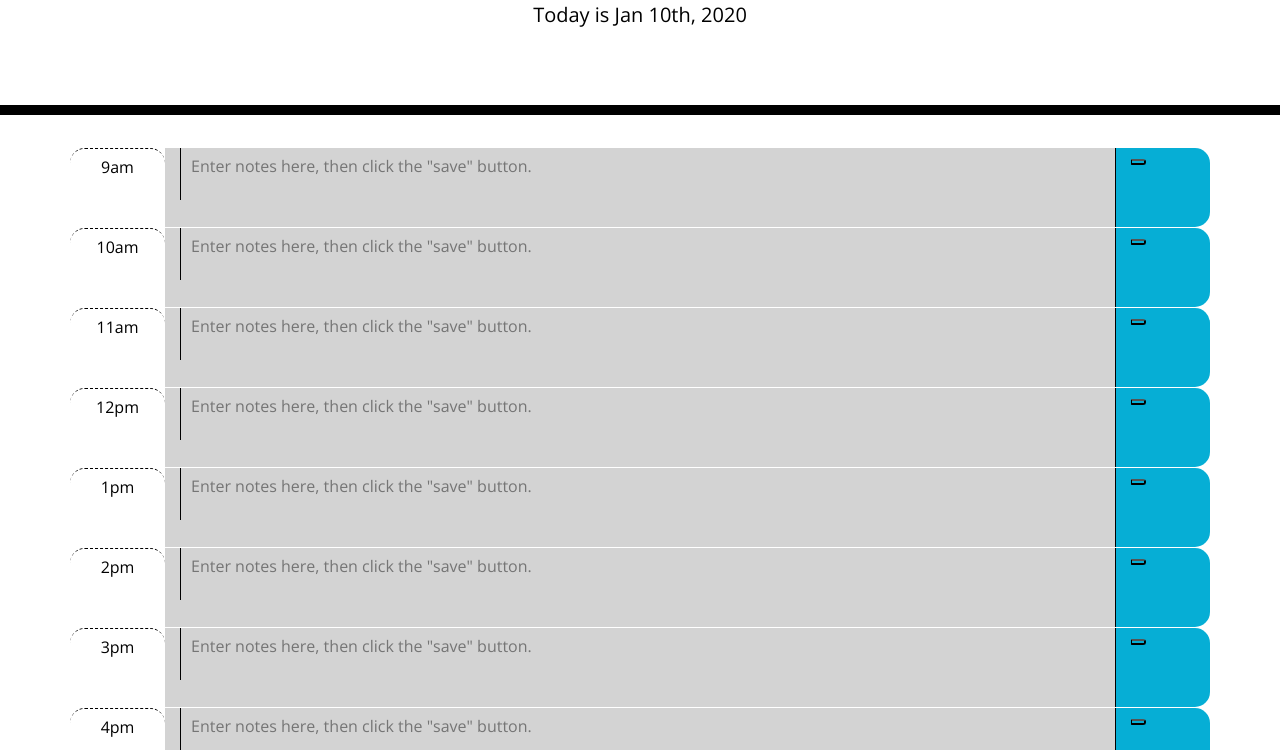
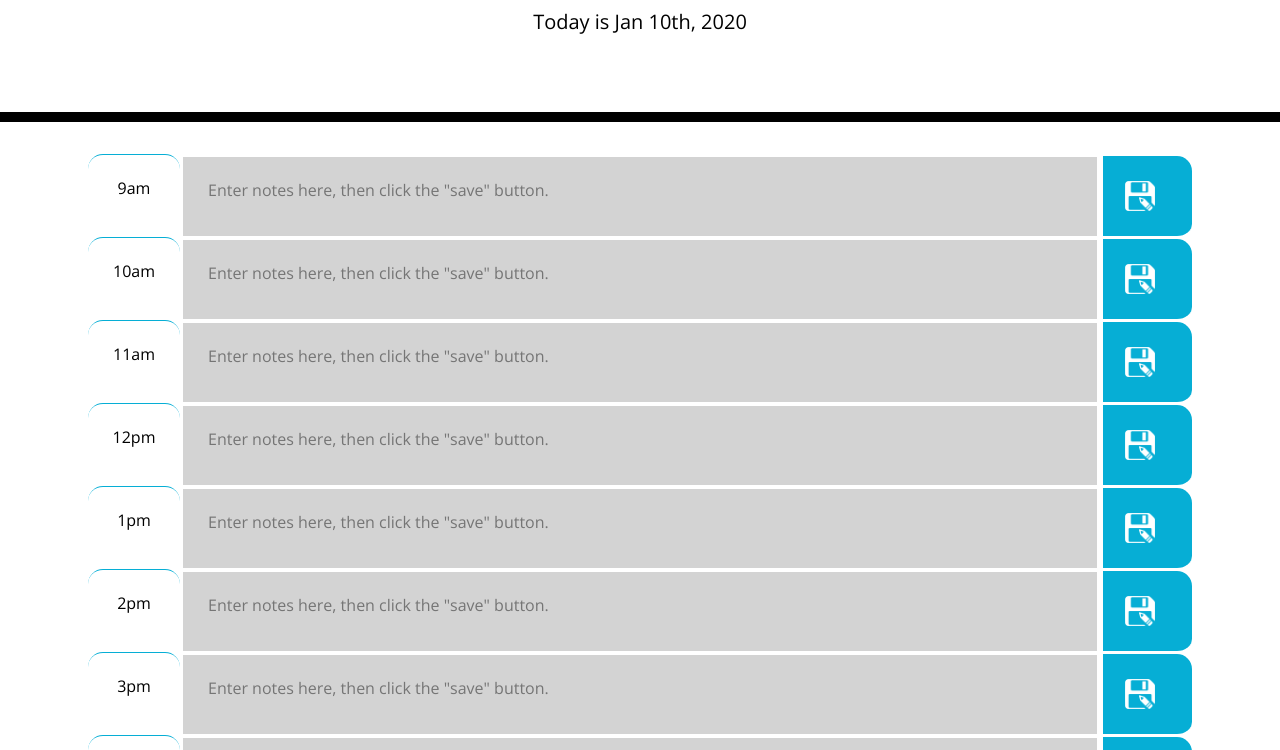
Before and after one commit to mhitchi/day-planner, a plain HTML site: page index.html in a window 1280 px wide. Shown: the part 189-939 px from the top of the page. Drawn offline with nearby package versions, Linux system fonts and the light colour scheme.

Commit message:
icon showing, styling added

```diff
--- a/assets/css/style.css
+++ b/assets/css/style.css
@@ -9,14 +9,14 @@ textarea{
   width: 90%;
   border: none;
   resize: none;
-  color: #000000;
-  border-left: 1px solid black;
+  color: black;
   padding: 10px;
+  margin-top: 15px;
 }
 
 .textarea {
   background-color: honeydew;
-
+  border: 3px solid white;
 }
 
 .jumbotron {
@@ -40,13 +40,13 @@ textarea{
 .row {
   white-space: pre-wrap;
   height: 80px;
-  border-top: 1px solid white;;
+  margin: 3px 3px;
 }
 
 .hour {
-  background-color: #ffffff;
+  background-color: white;
   color: #000000;
-  border-top: 1px dashed #000000;
+  border-top: 1px solid #06AED5;
 }
 
 .past {
@@ -65,7 +65,9 @@ textarea{
 }
 
 .saveBtn {
-  border-left: 1px solid black;
+  margin-top: 2px;
+  border-left: 3px solid white;
+  border-bottom: 3px solid white;
   border-top-right-radius: 15px;
   border-bottom-right-radius: 15px;
   background-color: #06AED5;
@@ -77,7 +79,17 @@ textarea{
   transition: all .3s ease-in-out;
 }
 
-#saveButton {
-  width: 50px;
-  height: 50px;
+.mySaveBtn {
+  margin: 25px 7px;
+  width: 30px;
+  height:30px;
+  background-color: #06AED5;
+  border: none;
+  background-image: url(../images/save-icon.png);
+  background-repeat: no-repeat;
+  background-size: 30px 30px;
 }
+
+p {
+  margin-top: 15px;
+}
--- a/assets/js/script.js
+++ b/assets/js/script.js
@@ -62,7 +62,7 @@ for( var i = 0; i < hoursArr.length; i++ ) {
     //make save button
     saveButton = $('<button>');
     //saveButton.addClass(rowNumStr);
-    saveButton.addClass('saveBtn');
+    saveButton.addClass('mySaveBtn');
     saveButton.attr('data-index', hoursArr[i]);
     saveCol.append(saveButton);
   row.append(saveCol);
```
